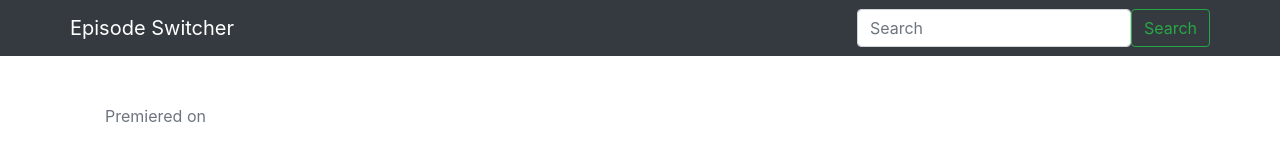
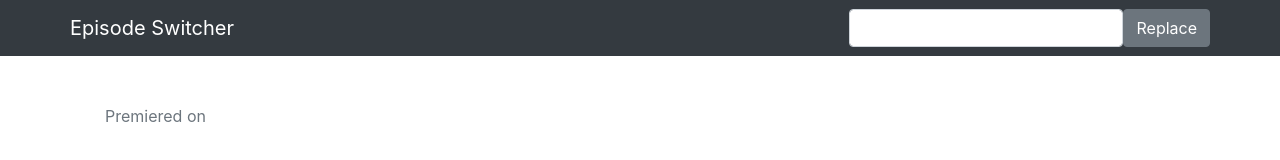
Before and after one commit to kassiesiu/episode-switcher, a React (Create React App) app: page / in a window 1280 px wide. Shown: the top 160 px of the page. Built offline with nearby package versions, Linux system fonts and the light colour scheme; no server answers.

Commit message:
replace functionality

```diff
--- a/src/components/EpisodeContainer.js
+++ b/src/components/EpisodeContainer.js
@@ -18,6 +18,7 @@ class EpisodeContainer extends Component {
     };
 
     this.search = this.search.bind(this);
+    this.replace = this.replace.bind(this);
   }
 
   async componentDidMount() {
@@ -30,8 +31,6 @@ class EpisodeContainer extends Component {
         ...currentShow
       },
     } = await getShowById(showId);
-
-    console.log("object :>> ", formatEpisodesBySeasons(episodes));
 
     this.setState({
       currentShow,
@@ -53,13 +52,47 @@ class EpisodeContainer extends Component {
     });
   }
 
+  async replace(value, season, episode) {
+    const { episodesBySeason } = this.state;
+
+    const {
+      data: {
+        _embedded: { episodes },
+      },
+    } = await search(value);
+
+    // error handling
+
+    const formatted = formatEpisodesBySeasons(episodes);
+
+    const episodeToReplaceIndex = episodesBySeason[season].findIndex(
+      (e) => e.number === episode
+    );
+
+    console.log("episodeToReplaceIndex :>> ", episodeToReplaceIndex);
+
+    const newEpisodesList = [...episodesBySeason[season]];
+    const replaceEpisode = formatted[season].find((e) => e.number === episode);
+    newEpisodesList[episodeToReplaceIndex] = replaceEpisode;
+
+    console.log("newEpisodesList :>> ", newEpisodesList);
+
+    this.setState((prevState) => ({
+      ...prevState,
+      episodesBySeason: {
+        ...prevState.episodesBySeason,
+        [season]: newEpisodesList,
+      },
+    }));
+  }
+
   render() {
     const { currentShow, episodesBySeason } = this.state;
     return (
       <div>
         <Header onSearch={this.search} />
         <ShowInfo currentShow={currentShow} />
-        <Replace episodesBySeason={episodesBySeason} />
+        <Replace episodesBySeason={episodesBySeason} onReplace={this.replace} />
         <Episodes episodesBySeason={episodesBySeason} />
       </div>
     );
--- a/src/components/Episodes.js
+++ b/src/components/Episodes.js
@@ -16,7 +16,7 @@ class Episodes extends Component {
   static renderEpisode(episode) {
     return (
       <div className="episode">
-        <Image className="image" image={episode.image} />
+        <Image image={episode.image} />
         <div className="info">
           <h4>{episode.name}</h4>
           <div className="text-secondary">
--- a/src/components/Header.js
+++ b/src/components/Header.js
@@ -1,61 +1,17 @@
 import React, { Component } from "react";
 import { Navbar, Form, FormControl, Button, Container } from "react-bootstrap";
 import PropTypes from "prop-types";
+import Input from "./Input";
 
 class Header extends Component {
-  constructor(props) {
-    super(props);
-
-    this.state = {
-      searchInput: "",
-    };
-
-    this.setSearchInput = this.setSearchInput.bind(this);
-    this.handleKeyPress = this.handleKeyPress.bind(this);
-    this.search = this.search.bind(this);
-  }
-
-  handleKeyPress(target) {
-    // fixed bug where pressing enter would refresh page
-    if (target.charCode === 13) {
-      target.preventDefault();
-      this.search();
-    }
-  }
-
-  setSearchInput(e) {
-    this.setState({
-      searchInput: e.currentTarget.value,
-    });
-  }
-
-  search() {
-    const { searchInput } = this.state;
+  render() {
     const { onSearch } = this.props;
-    onSearch(searchInput);
-  }
-
-  render() {
-    const { searchInput } = this.state;
-
     return (
       <div>
         <Navbar bg="dark" variant="dark">
           <Container>
             <Navbar.Brand>Episode Switcher</Navbar.Brand>
-
-            <Form inline>
-              <FormControl
-                type="text"
-                placeholder="Search"
-                value={searchInput}
-                onChange={this.setSearchInput}
-                onKeyPress={this.handleKeyPress}
-              />
-              <Button variant="outline-success" onClick={this.search}>
-                Search
-              </Button>
-            </Form>
+            <Input buttonText="Replace" onClick={onSearch} />
           </Container>
         </Navbar>
       </div>
--- a/src/components/Image.css
+++ b/src/components/Image.css
@@ -15,3 +15,7 @@
   align-items: center;
   font-size: 40px;
 }
+
+.image {
+  max-width: 300px;
+}
--- a/src/components/Image.js
+++ b/src/components/Image.js
@@ -5,9 +5,8 @@ import PropTypes from "prop-types";
 import "./Image.css";
 
 const Image = ({ image, ...props }) => {
-  console.log("image :>> ", image);
   if (image) {
-    const newProps = { ...props, src: image.original };
+    const newProps = { ...props, src: image.original, className: "image" };
     return <ImageBootstrap {...newProps} />;
   }
   return <div className="empty-image" />;
--- a/src/components/Input.js
+++ b/src/components/Input.js
@@ -0,0 +1,67 @@
+import React, { Component } from "react";
+import { Button, Form, FormControl } from "react-bootstrap";
+import PropTypes from "prop-types";
+
+class Input extends Component {
+  constructor(props) {
+    super(props);
+
+    this.state = {
+      value: "",
+    };
+
+    this.setValue = this.setValue.bind(this);
+    this.click = this.click.bind(this);
+    this.handleKeyPress = this.handleKeyPress.bind(this);
+  }
+
+  handleKeyPress(target) {
+    // fixed bug where pressing enter would refresh page
+    if (target.charCode === 13) {
+      target.preventDefault();
+      this.click();
+    }
+  }
+
+  setValue(e) {
+    this.setState({
+      value: e.currentTarget.value,
+    });
+  }
+
+  click() {
+    const { value } = this.state;
+    const { onClick } = this.props;
+    onClick(value);
+  }
+
+  render() {
+    const { value } = this.state;
+    const { buttonText } = this.props;
+    return (
+      <Form inline>
+        <FormControl
+          type="text"
+          value={value}
+          onChange={this.setValue}
+          onKeyPress={this.handleKeyPress}
+        />
+        <Button variant="secondary" onClick={this.click}>
+          {buttonText}
+        </Button>
+      </Form>
+    );
+  }
+}
+
+Input.propTypes = {
+  onClick: PropTypes.func,
+  buttonText: PropTypes.string,
+};
+
+Input.defaultProps = {
+  onClick: () => {},
+  buttonText: PropTypes.string,
+};
+
+export default Input;
--- a/src/components/Replace.js
+++ b/src/components/Replace.js
@@ -1,15 +1,10 @@
 import React, { Component } from "react";
-import {
-  Button,
-  Container,
-  DropdownButton,
-  Dropdown,
-  Form,
-  FormControl,
-} from "react-bootstrap";
+import { Container, DropdownButton, Dropdown } from "react-bootstrap";
 import PropTypes from "prop-types";
+import Input from "./Input";
 
 import "./Replace.css";
+import { search } from "../api/get";
 
 class Replace extends Component {
   constructor(props) {
@@ -18,11 +13,11 @@ class Replace extends Component {
     this.state = {
       selectedSeason: 1, // change this
       selectedEpisode: 1,
-      replaceInput: "",
     };
 
     this.selectSeason = this.selectSeason.bind(this);
     this.selectEpisode = this.selectEpisode.bind(this);
+    this.replace = this.replace.bind(this);
   }
 
   static getDropdownItems(items, title, onClick) {
@@ -47,15 +42,11 @@ class Replace extends Component {
     });
   }
 
-  handleKeyPress(target) {
-    // fixed bug where pressing enter would refresh page
-    if (target.charCode === 13) {
-      target.preventDefault();
-      this.replace();
-    }
+  async replace(value) {
+    const { onReplace } = this.props;
+    const { selectedSeason, selectedEpisode } = this.state;
+    onReplace(value, selectedSeason, selectedEpisode);
   }
-
-  replace() {}
 
   renderSeasonDropdownItems() {
     const { episodesBySeason } = this.props;
@@ -80,7 +71,7 @@ class Replace extends Component {
   }
 
   render() {
-    const { selectedSeason, selectedEpisode, replaceInput } = this.state;
+    const { selectedSeason, selectedEpisode } = this.state;
     return (
       <Container className="replace-container">
         Replace
@@ -97,17 +88,7 @@ class Replace extends Component {
           {this.renderEpisodeDropdownItems()}
         </DropdownButton>
         with
-        <Form inline>
-          <FormControl
-            type="text"
-            value={replaceInput}
-            onChange={this.setReplaceInput}
-            onKeyPress={this.handleKeyPress}
-          />
-          <Button variant="secondary" onClick={this.replace}>
-            Replace
-          </Button>
-        </Form>
+        <Input buttonText="Replace" onClick={this.replace} />
       </Container>
     );
   }
@@ -117,10 +98,12 @@ Replace.propTypes = {
   episodesBySeason: PropTypes.objectOf(
     PropTypes.arrayOf(PropTypes.shape({ season: PropTypes.number }))
   ),
+  onReplace: PropTypes.func,
 };
 
 Replace.defaultProps = {
   episodesBySeason: {},
+  onReplace: () => {},
 };
 
 export default Replace;
--- a/src/components/ShowInfo.css
+++ b/src/components/ShowInfo.css
@@ -6,7 +6,3 @@
 .info {
   margin-left: 20px;
 }
-
-.image {
-  max-width: 300px;
-}
--- a/src/components/ShowInfo.js
+++ b/src/components/ShowInfo.js
@@ -22,7 +22,7 @@ class ShowInfo extends Component {
     const { currentShow } = this.props;
     return (
       <Container className="main-container">
-        <Image className="image" image={currentShow.image} />
+        <Image image={currentShow.image} />
         <div className="info">
           <h1>{currentShow.name}</h1>
           {this.renderSubText()}
```
